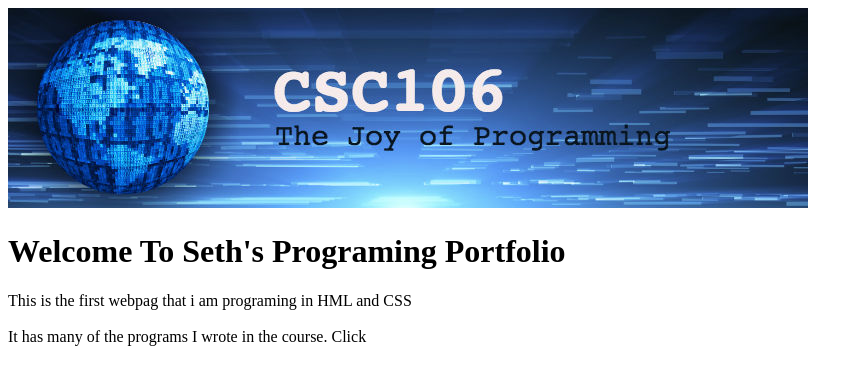
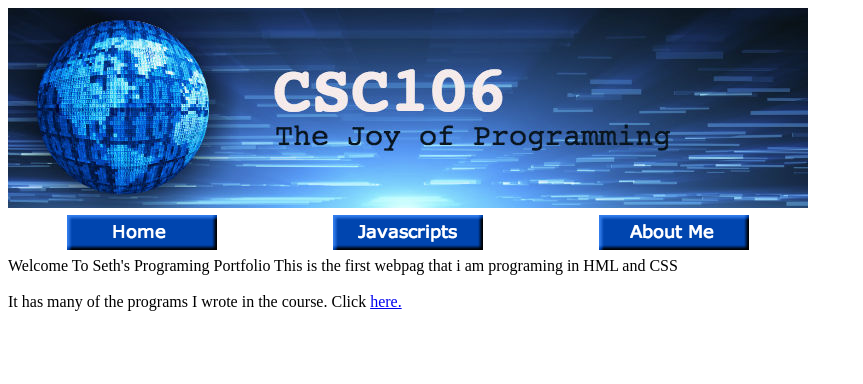
Before and after one commit to sethlewin/sethlewin.github.io, a plain HTML site: page index.html in a window 1280 px wide. Shown: the whole page, without its empty margins (0-863 px from the left). Drawn offline with Linux system fonts and the light colour scheme.

Commit message:
Add files via upload

```diff
--- a/index.html
+++ b/index.html
@@ -4,12 +4,26 @@
     <meta name="viewport" content="width=device-width, initial-scale=1.0">
     <title>Seth's Programing Portfolio</title>
 </head>
+<link rel="stylesheet" href="mystyle.csc">
 <body>
-    <img src ="banner.jpeg">
-
+    <img src="banner.jpeg">
+    <table width="800px">
+        <tr>
+        <td align="center">
+            <a href="index.html"> <img src="home.jpg"></a>
+        </td>
+        <td align="center">
+            <a href="java.html"> <img src="java.png"></a>
+        </td>
+        <td align="center">
+            <a href="about.html"> <img src="aboutme.png"></a>
+        </td>
+     </tr>
+     </table>
+    <img src =""
   <h1>Welcome To Seth's Programing Portfolio  </h1>
   This is the first webpag that i am programing in HML and CSS <br><br>
   It has many of the programs I wrote in the course.
-  Click <a href="about.html"></a>
+  Click <a href="about.html">here.</a>
 </body>
 </html>
--- /dev/null
+++ b/mystyle.css
@@ -0,0 +1,9 @@
+
+
+        h2 {
+            color: rgb(0, 232, 15);
+        }
+
+        body {
+            background-color: rgb(97, 250, 255);
+        }
```
